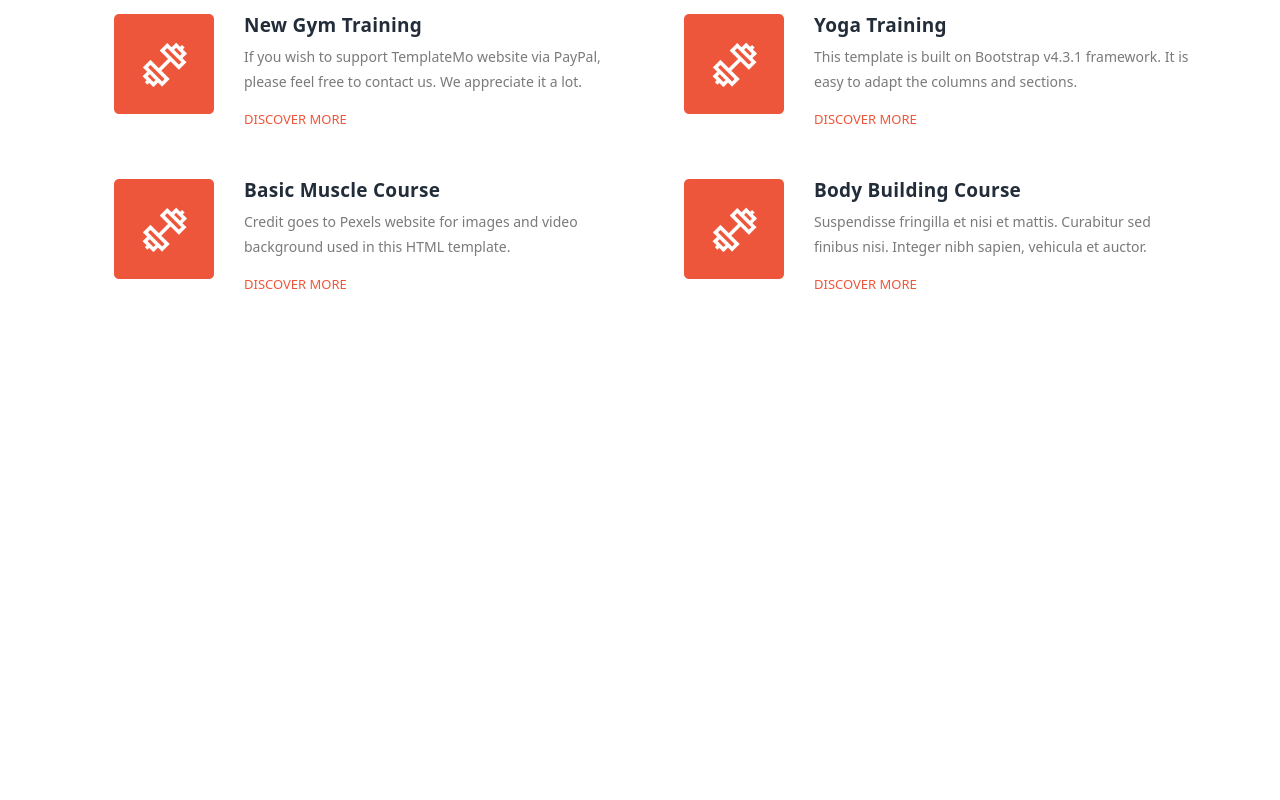
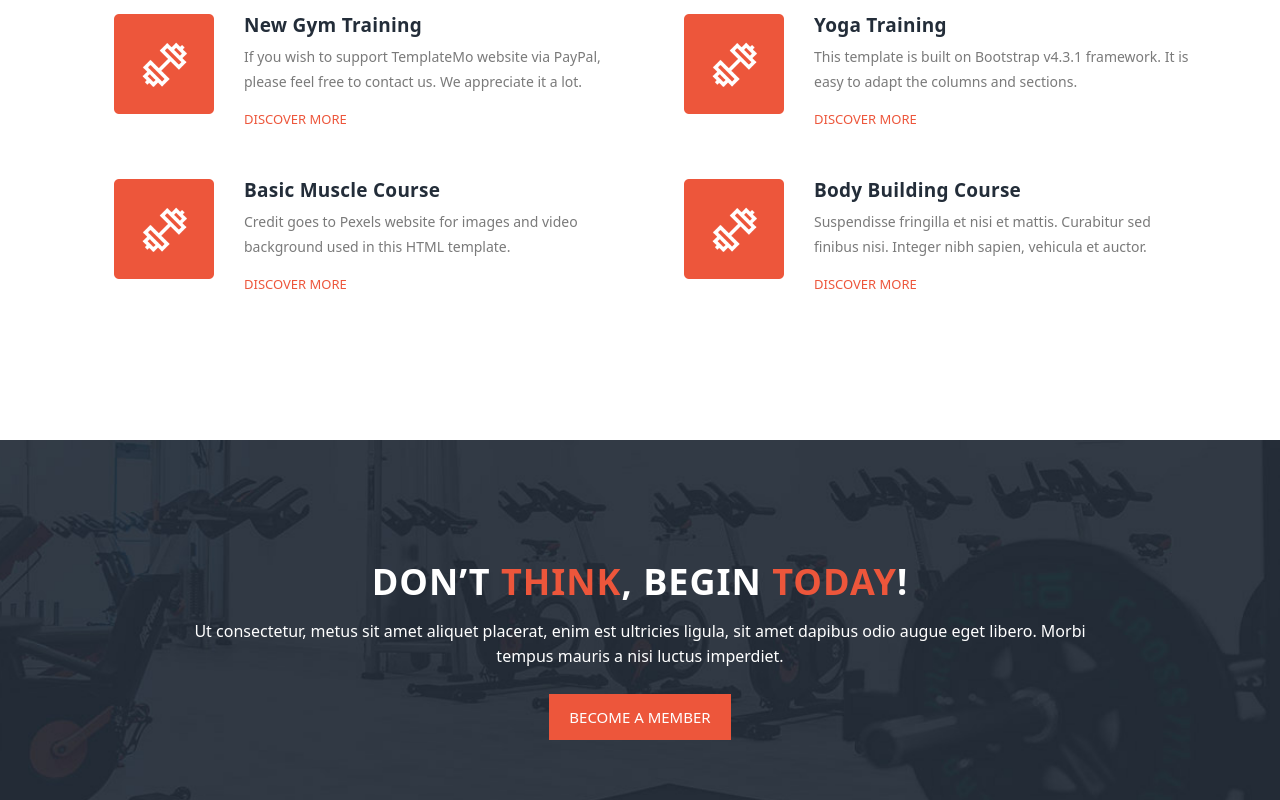
Before and after one commit to mehedi-hasan-anik/training, a React (Create React App) app: page / in a window 1280 px wide. Shown: the part 1316-2116 px from the top of the page. Before the commit the page ends 1756 px from the top, so only its background shows below. Built offline with nearby package versions, Linux system fonts and the light colour scheme.

Commit message:
addAciton

```diff
--- /dev/null
+++ b/src/components/Action/Action.css
@@ -0,0 +1,39 @@
+#call-to-action {
+  padding: 120px 0px;
+  background-image: url(../image/cta-bg.jpg);
+  background-position: center center;
+  background-repeat: no-repeat;
+  background-size: cover;
+  text-align: center;
+}
+.cta-content h2 {
+  font-size: 36px;
+  text-transform: uppercase;
+  font-weight: 800;
+  color: #fff;
+  letter-spacing: 1px;
+}
+.cta-content h2 em {
+  font-style: normal;
+  color: #ed563b;
+}
+.cta-content h2 em {
+  font-style: normal;
+  color: #ed563b;
+}
+.cta-content p {
+  font-size: 16px;
+  color: #fff;
+  margin: 15px 0px 25px 0px;
+}
+.main-button a {
+  display: inline-block;
+  font-size: 15px;
+  padding: 12px 20px;
+  background-color: #ed563b;
+  color: #fff;
+  text-align: center;
+  font-weight: 400;
+  text-transform: uppercase;
+  transition: all 0.3s;
+}
--- /dev/null
+++ b/src/components/Action/index.jsx
@@ -0,0 +1,30 @@
+import React from "react";
+import "./Action.css";
+
+function Action() {
+  return (
+    <div className="section" id="call-to-action">
+      <div className="container">
+        <div className="row">
+          <div className="col-lg-10 offset-lg-1">
+            <div className="cta-content">
+              <h2>
+                Don’t <em>think</em>, begin <em>today</em>!
+              </h2>
+              <p>
+                Ut consectetur, metus sit amet aliquet placerat, enim est
+                ultricies ligula, sit amet dapibus odio augue eget libero. Morbi
+                tempus mauris a nisi luctus imperdiet.
+              </p>
+              <div className="main-button scroll-to-section">
+                <a href="#our-classNamees">Become a member</a>
+              </div>
+            </div>
+          </div>
+        </div>
+      </div>
+    </div>
+  );
+}
+
+export default Action;
--- a/src/components/FullHomeArea/index.jsx
+++ b/src/components/FullHomeArea/index.jsx
@@ -3,6 +3,7 @@ import "./FullHomeArea.css";
 import Header from "../Header";
 import BannerArea from "../BannerArea";
 import AboutArea from "../AboutArea";
+import Action from "../Action";
 
 function index() {
   return (
@@ -10,6 +11,7 @@ function index() {
       <Header />
       <BannerArea />
       <AboutArea />
+      <Action />
     </div>
   );
 }
```
